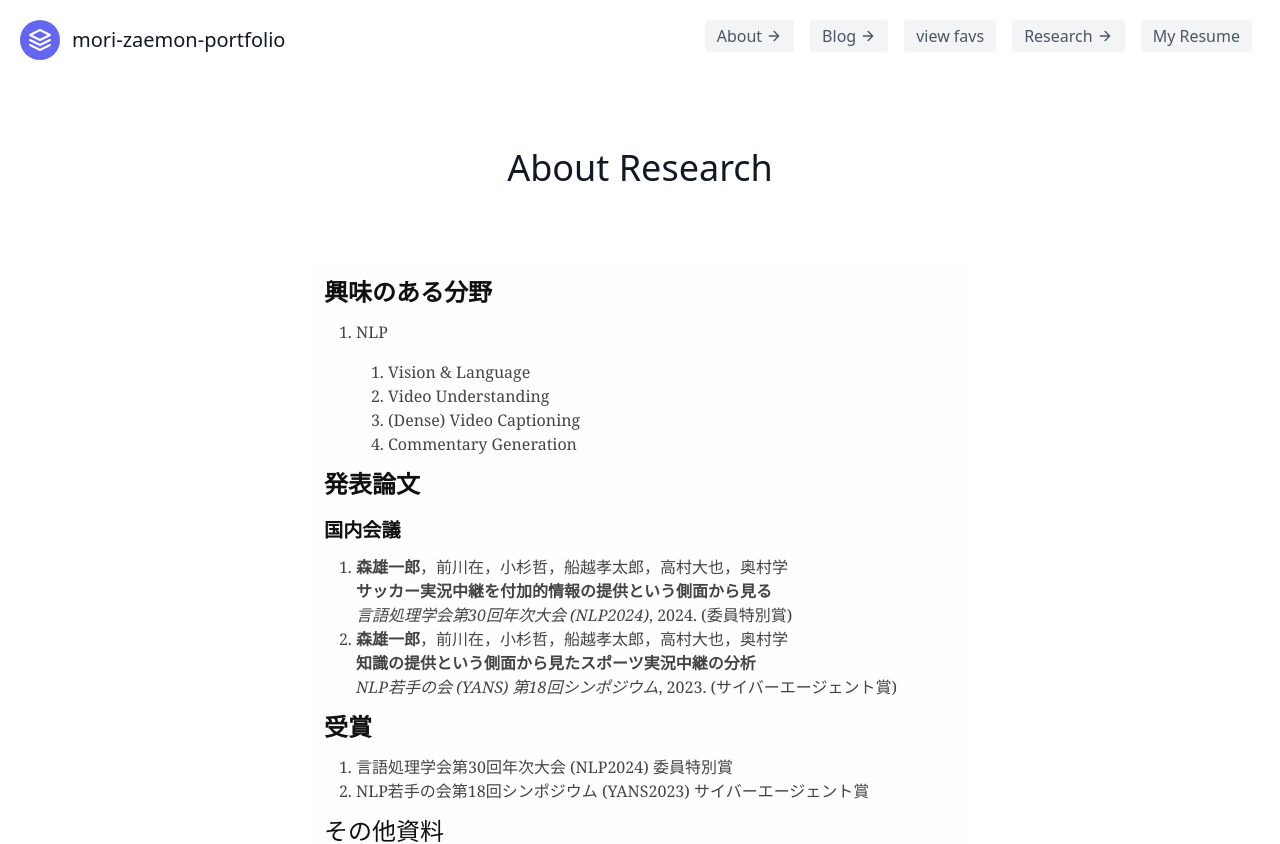
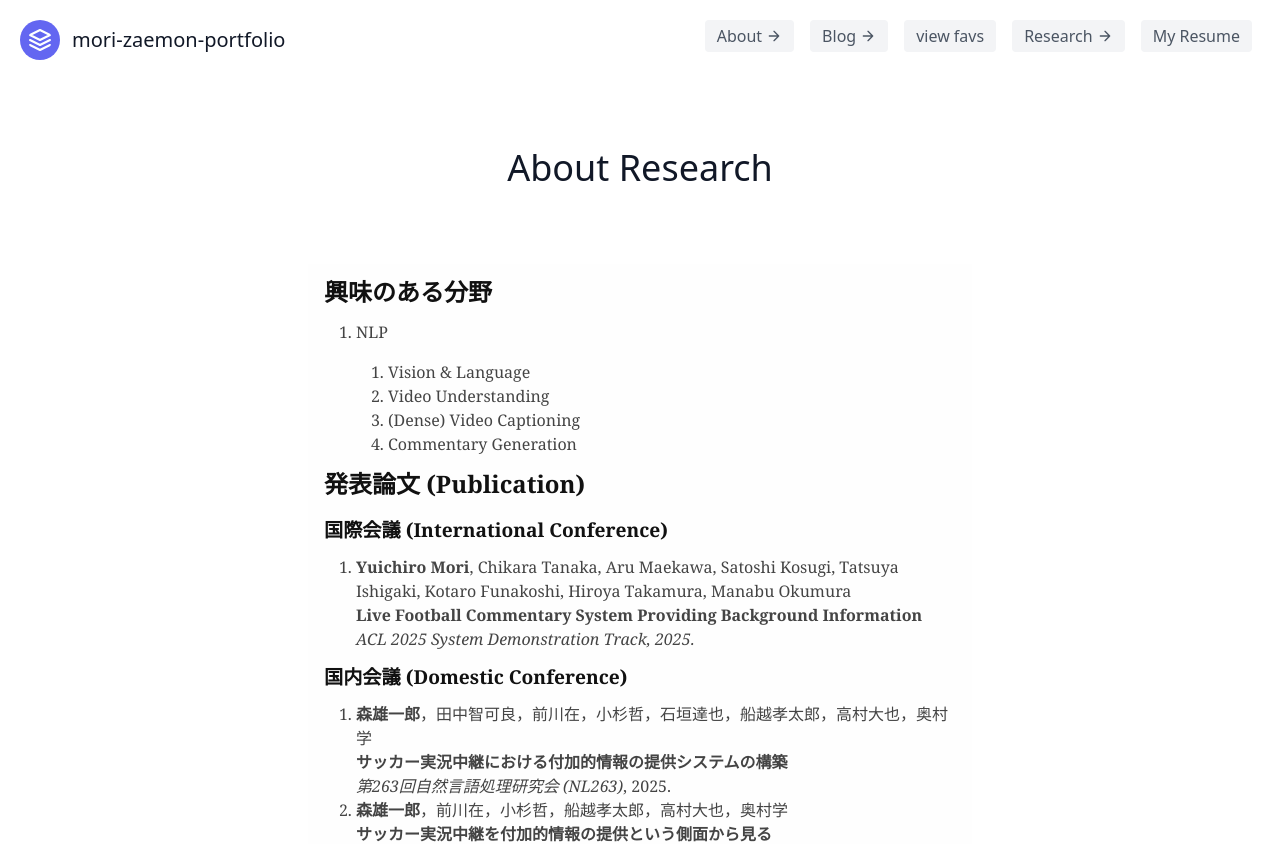
Before and after one commit to zaemon1251-hesty/my-portfolio, a Next.js app: page /research in a window 1280 px wide. Shown: the top 844 px of the page. Built offline with nearby package versions, Linux system fonts and the light colour scheme.

Commit message:
feat: update publication section with new conference papers

```diff
--- a/src/pages/research.tsx
+++ b/src/pages/research.tsx
@@ -33,9 +33,21 @@ export const ResearchPage:NextPage<Article> = () => {
                                                 </li>
                                             </ul>
                                         </div>
-                                        <h3><b>発表論文</b></h3> <br />
-                                        <h4><b>国内会議</b></h4>
+                                        <h3><b>発表論文 (Publication)</b></h3> <br />
+                                        <h4><b>国際会議 (International Conference)</b></h4>
                                         <ul>
+                                            <li>
+                                            <b>Yuichiro Mori</b>, Chikara Tanaka, Aru Maekawa, Satoshi Kosugi, Tatsuya Ishigaki, Kotaro Funakoshi, Hiroya Takamura, Manabu Okumura <br />
+                                            <strong>Live Football Commentary System Providing Background Information</strong> <br />
+                                            <i>ACL 2025 System Demonstration Track, 2025.</i>
+                                            </li>
+                                        </ul>
+                                        <h4><b>国内会議 (Domestic Conference) </b></h4>
+                                        <ul>
+                                            <li> <b>森雄一郎</b>，田中智可良，前川在，小杉哲，石垣達也，船越孝太郎，高村大也，奥村学<br />
+                                            <strong>サッカー実況中継における付加的情報の提供システムの構築</strong><br />
+                                            <i>第263回自然言語処理研究会 (NL263)</i>, 2025.
+                                            </li>
                                             <li> <b>森雄一郎</b>，前川在，小杉哲，船越孝太郎，高村大也，奥村学<br />
                                             <strong>サッカー実況中継を付加的情報の提供という側面から見る</strong><br />
                                             <i>言語処理学会第30回年次大会 (NLP2024)</i>, 2024. (委員特別賞)
```
